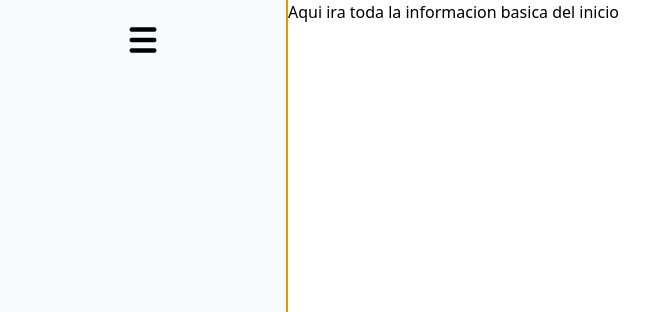
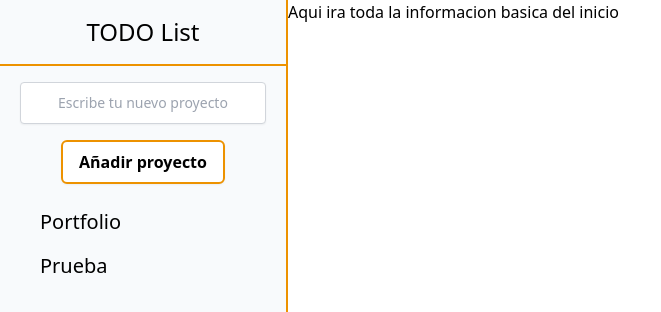
Before and after one commit to alejandropovedabisquert/todo-list-v2, a React (Create React App) app: page / in a window 1280 px wide. Shown: the top 312 px of the page, without its empty margins (0-661 px from the left). Built offline with nearby package versions, Linux system fonts and the light colour scheme; the HTML template or start-up script is replaced by a standard one.

Commit message:
prueba scloll menu

```diff
--- a/src/components/Nav.js
+++ b/src/components/Nav.js
@@ -10,17 +10,6 @@ const Nav = ({data, setData}) =>{
     const [open, setOpen] = useState(false)
     const ref = useRef()
 
-
-    const listarMenu = data.projectsOrder !== undefined ? data.projectsOrder.map((projectId)=>{
-        return(
-            <Link to={"/"+projectId} data={data} key={projectId}>
-                <div className={`flex w-full hover:bg-primary-color transition-all duration-300 ${activationNav === projectId ? 'bg-primary-color': null} group`}>
-                    <div className={`text-xl w-full px-10 py-2  break-words`}>{data.projects[projectId].name}</div>
-                </div>
-            </Link>
-
-        )}
-    ):null
 
     useEffect(()=>{
         const checkIfClickedOutside = e => {
@@ -52,22 +41,7 @@ const Nav = ({data, setData}) =>{
 
     return(
         <>
-            {/* <nav className="nav fixed top-0 z-50 w-screen block lg:hidden">
-                <div className="grid">
-                    <div ref={ref} className="link-list absolute right-0">
-                        <ApMenuButton open={open} setOpen={setOpen}/>
-                        <div className={`circle-menu shadow-xl origin-[100%_0%] absolute right-0 ease duration-300 ${open ? 'w-screen h-screen bg-slate-50': 'w-0 h-0'}`}>
-                            <div className={`${open ? 'transition-opacity duration-300 opacity-100 delay-300': 'opacity-0'} `}>
-                                {
-                                    open &&
-                                            <ul className="absolute transition-all right-[80px] md:right-[100px] top-[70px] md:top-[100px] leading-[40px] md:leading-[50px] text-3xl md:text-4xl text-center">{listarMenu}</ul>
-                                }
-                            </div>
-                        </div>
-                    </div>
-                </div>
-            </nav> */}
-            <div className={`overflow-y-auto lg:fixed min-h-[300px] h-full lg:w-72 border-r-2 border-secondary-color bg-slate-50 z-50 transition-all ${open ? "w-screen fixed": "w-24 absolute"}`}>
+            <div className={`overflow-y-auto block lg:hidden lg:fixed min-h-[300px] h-full lg:w-72 border-r-2 border-secondary-color bg-slate-50 z-50 transition-all ${open ? "w-screen fixed": "w-24 absolute"}`}>
                 <Link to="/" onClick={()=> setOpen(false)}><h1 className={`text-center py-4 text-2xl border-b-2 border-secondary-color ${open ? null: "hidden"}`}>TODO List</h1></Link>
                 <ApMenuButton open={open} setOpen={setOpen}/>
                 <>
@@ -96,6 +70,21 @@ const Nav = ({data, setData}) =>{
                     }
                 </div>
             </div>
+            <div className={`overflow-y-auto hidden lg:block lg:fixed min-h-[300px] h-full lg:w-72 border-r-2 border-secondary-color bg-slate-50 z-50 transition-all`}>
+                <Link to="/"><h1 className={`text-center py-4 text-2xl border-b-2 border-secondary-color`}>TODO List</h1></Link>
+                <ProjectForm data={data} setData={setData}/>
+                <div className="mt-4">
+                    {data.projectsOrder !== undefined ? data.projectsOrder.map((projectId)=>{
+                        return(
+                            <Link to={"/"+projectId} data={data} key={projectId} open={open}>
+                                <div className={`flex w-full hover:bg-primary-color transition-all duration-300 ${activationNav === projectId ? 'bg-primary-color': null} group`}>
+                                    <div className={`text-xl w-full px-10 py-2  break-words`}>{data.projects[projectId].name}</div>
+                                </div>
+                            </Link>
+                        )
+                    }):null}
+                </div>
+            </div>
         </>
     )
 }
--- a/src/components/TodoList.js
+++ b/src/components/TodoList.js
@@ -6,7 +6,7 @@ import { useRef, useState } from "react"
 import InputMaker from "./InputMaker"
 
 
-const TodoList = ({data, setData, projectId}) =>{
+const TodoList = ({data, setData, projectId, open}) =>{
   const [showInputEle, setShowInputEle] = useState(false);
   const [validation, setValidation] = useState(false)
   const inputRef = useRef()
@@ -133,7 +133,7 @@ const TodoList = ({data, setData, projectId}) =>{
   }
 
     return(
-        <div className='pl-24 lg:pl-72 min-w-full w-max'>
+        <div className={`pl-24 lg:pl-72 min-w-full w-max ${open ? "hidden": null}`}>
             <DragDropContext onDragEnd={handleDragEnd}>
               <Droppable droppableId={projectId} direction='horizontal' type='table'>
                 {(provided, snapshot)=>{
```
